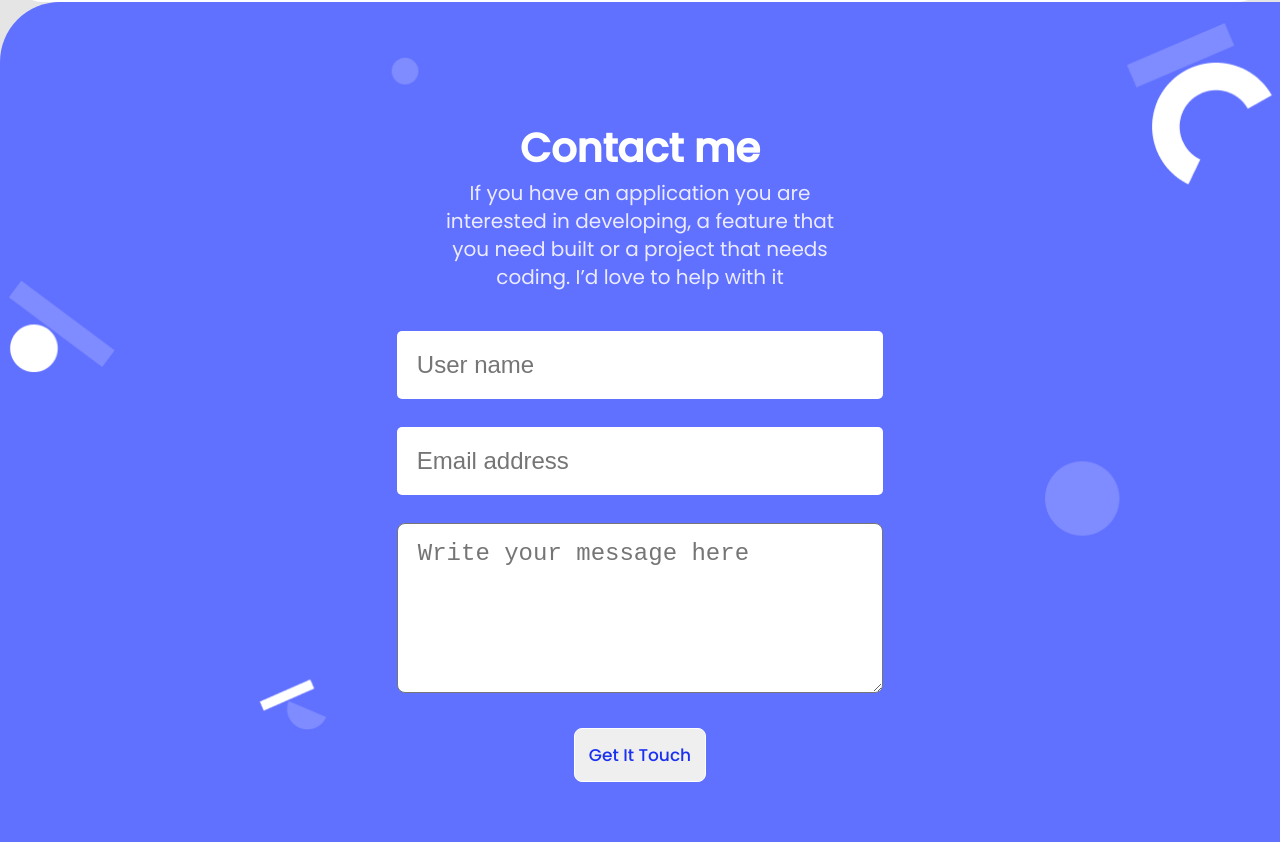
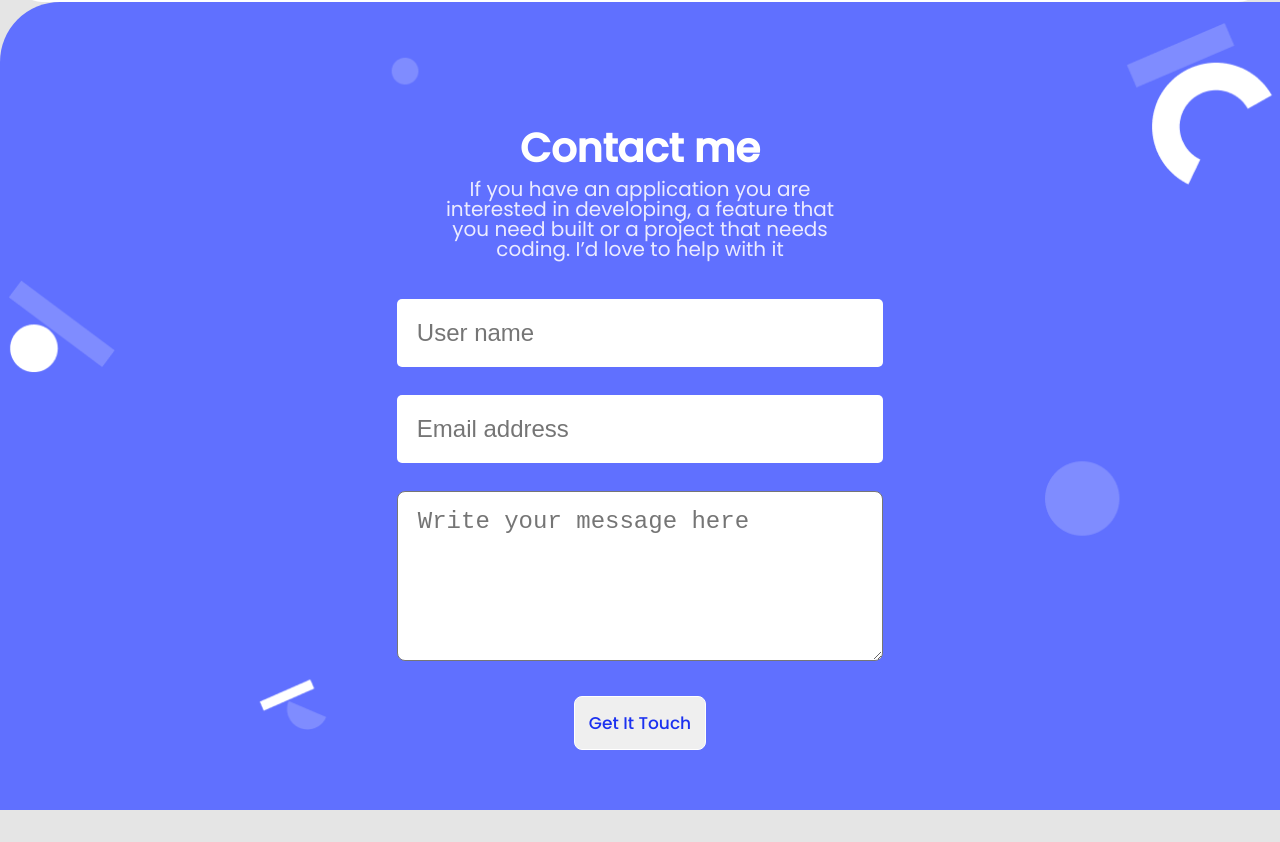
Before and after one commit to ismailakinkunmi/portfolio-site, a website: page index.html in a window 1280 px wide. Shown: the part 3854-4696 px from the top of the page. After the commit the page ends 4664 px from the top, so only its background shows below. Drawn offline with nearby package versions, Linux system fonts and the light colour scheme; no server answers.

Commit message:
Modify css file

```diff
--- a/style.css
+++ b/style.css
@@ -624,7 +624,7 @@ footer {
   flex-direction: column;
   align-items: center;
   margin: 0 auto;
-  width: 75%;
+  width: 90%;
 }
 
 .contact-me {
@@ -647,7 +647,7 @@ footer {
   width: 100%;
   text-align: center;
   font-weight: 400;
-  line-height: 28px;
+  line-height: 20px;
   color: #ebebff;
   padding-bottom: 20px;
 }
```
